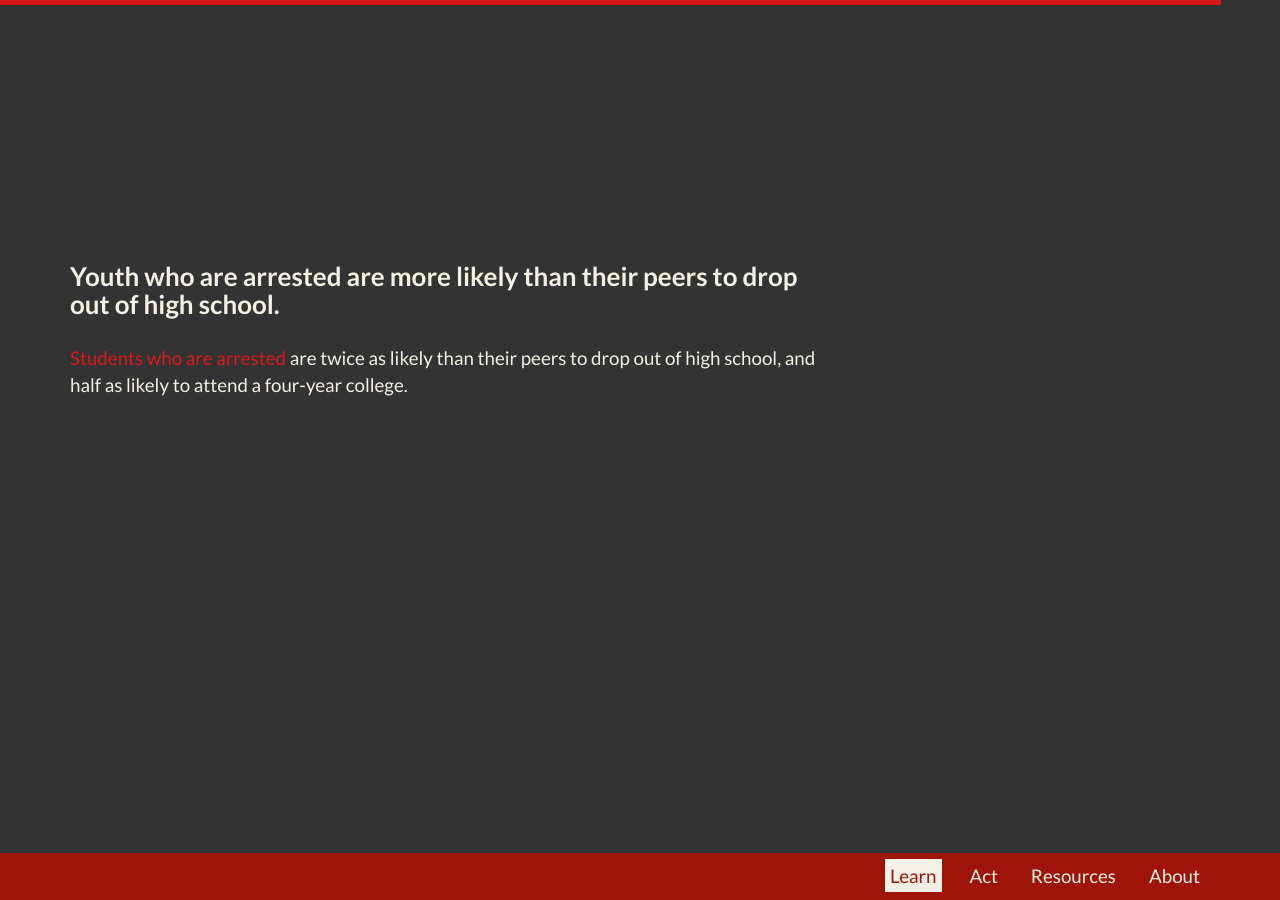
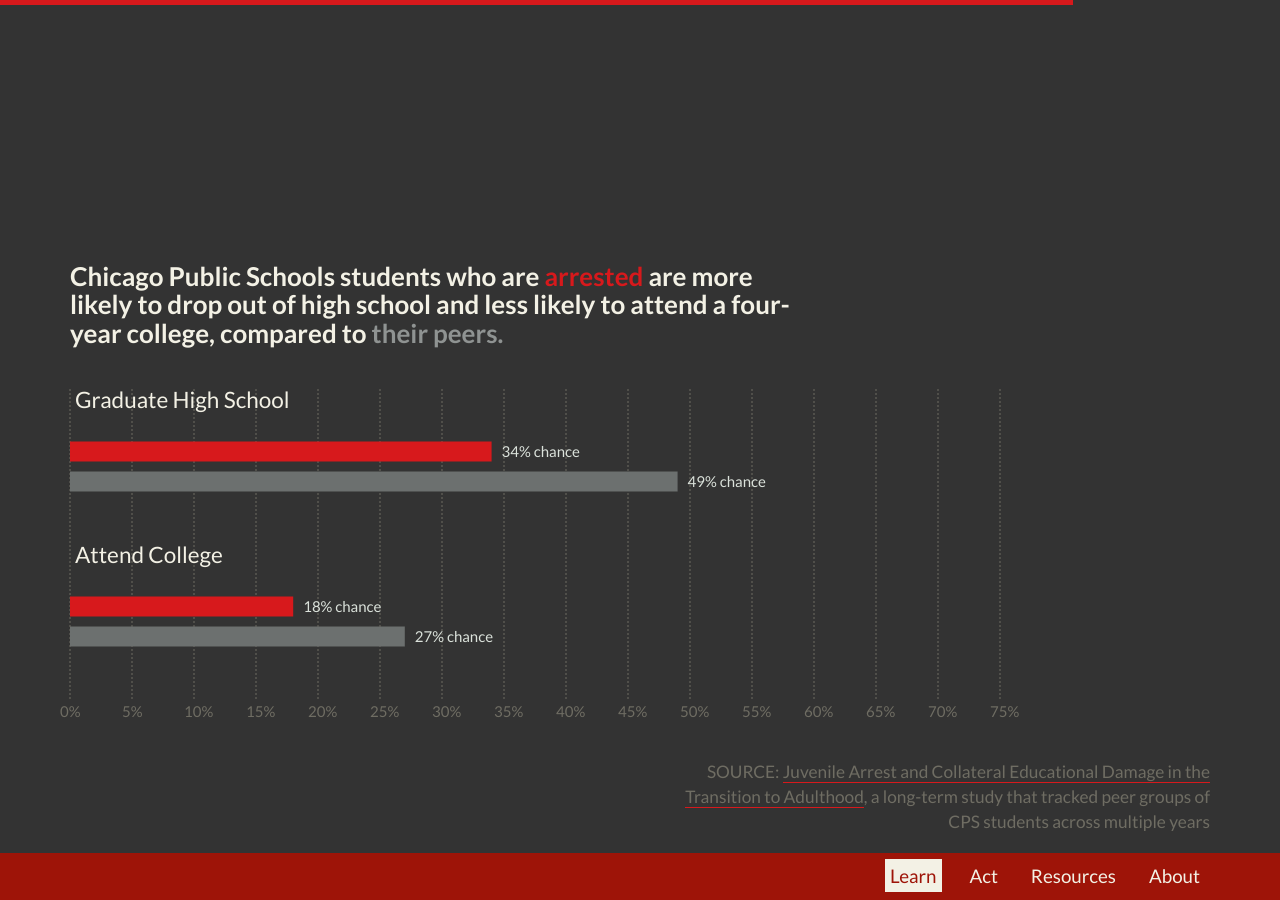
Before and after one commit to datamade/justice-divided, a Jekyll site: the page built from index.html, in a window 1280 px wide and 900 px high, scrolled down 6843 px. Built offline with Jekyll 4.4.1, drawn with Linux system fonts in a browser that asks for light colours; some of the changed text lies outside the part shown.

Commit message:
reorg + new chart

```diff
--- a/css/custom.css
+++ b/css/custom.css
@@ -44,6 +44,7 @@ small {
 }
 
 #nav-links > a {
+  border-bottom: unset;
   margin-right: 20px;
   padding: 5px;
   color: #f3f1e5;
@@ -55,12 +56,19 @@ small {
   color: #9e1408;
 }
 
-a, a:hover, a:focus,
-a:active, a:visited,
-.btn-link, .btn-link:hover,
-.btn-link:focus, .btn-link:active,
-.btn-link:visited {
-  color: #355980;
+#nav-links > a:hover {
+  text-decoration: underline;
+}
+
+a, a:active, a:focus, a:visited {
+  color: inherit;
+  border-bottom: 1px solid #d7191c;
+}
+
+a:hover {
+  color: inherit;
+  text-decoration: none;
+  border-bottom: 1px solid #f3f1e5;
 }
 
 img {
@@ -117,6 +125,10 @@ div.title {
   min-height: 110vh;
 }
 
+.text-only {
+  padding-top: 20vh;
+}
+
 /* PROGRESS BAR */
 
 progress {
--- a/css/custom.viz.css
+++ b/css/custom.viz.css
@@ -1,4 +1,8 @@
 /* GRID VISUALIZATION */
+
+.col-md-6 {
+  margin-bottom: 5vh;
+}
 
 .grid[id^="base"] {
   line-height: .65vw;
@@ -16,9 +20,6 @@
 }
 
 @media (max-width: 992px) {
-  .col-md-6 {
-    margin-bottom: 5vh;
-  }
 
   .grid[id^="base"] {
     line-height: 1.25vw;
@@ -56,7 +57,7 @@ g.ct-series:last-of-type > line.ct-bar {
 .ct-label.ct-vertical {
   color: inherit;
   font-size: 1.5em;
-  width: 200px!important;
+  width: 25vw!important;
   margin-left: 45px;
   text-anchor: start!important;
   text-align: left!important;
--- a/index.html
+++ b/index.html
@@ -19,9 +19,9 @@ custom_js:
 
                 <p>This disparity is called <strong>disproportionate minority contact</strong>. It has been recognized for decades as a deep-rooted problem of the juvenile justice system.</p>
 
-                <p>Researchers say the divide stems from bias in police and courts. It matters because contact with the justice system puts youth at a persistent disadvantage.</p>
+                <p>Researchers say the divide stems from bias in police and courts. It matters because contact with the justice system puts youth at a persistent disadvantage, affecting their ability to get an education, find housing, and go to work.</p>
 
-                <p>It's <strong>#NotJusticeWhen</strong> the system unduly harms one group over another.</p>
+                <p>It's <strong>#NotJusticeWhen</strong> the system harms one group significantly more than another.</p>
             </div>
         </div>
     </div>
@@ -66,6 +66,11 @@ custom_js:
                 </div>
             </div>
         </div>
+        <div class="row">
+            <div class="col-md-6 text-right pull-right">
+                <small>SOURCE: <a href="http://www.monitoringthefuture.org//pubs/monographs/mtf-overview2016.pdf" target="_blank">Monitoring the Future</a>, a survey of youth views on drug use conducted annually by the University of Michigan</small>
+            </div>
+        </div>
     </div>
     <div class="section">
         <div class="row">
@@ -87,12 +92,17 @@ custom_js:
                 </div>
             </div>
         </div>
+        <div class="row">
+            <div class="col-md-6 text-right pull-right">
+                <small>SOURCE: <a href="#" target="_blank">Chicago Police Department juvenile arrest data</a><br /> organized by charge and race</small>
+            </div>
+        </div>
     </div>
     <div class="section">
         <div class="row">
             <div class="col-md-8">
                 <h3>
-                    Black and white youth account for similar proportions of the Chicago's juvenile population. Yet three times as many black youth are arrested for minor marijuana offenses.
+                    Black and white youth account for similar proportions of the Chicago's juvenile population. Yet <span class="highlight">three times as many</span> black youth are arrested for minor marijuana offenses.
                 </h3>
             </div>
         </div>
@@ -106,7 +116,7 @@ custom_js:
         <div class="row">
             <div class="col-md-8">
                 <h3>
-                    Overall, black youth account for 26 times as many juvenile arrests as white youth.
+                    When we widen the pool to all juvenile arrests in Chicago, black youth are arrested more than white youth <span class="highlight">by a factor of 26.</span>
                 </h3>
             </div>
         </div>
@@ -116,11 +126,35 @@ custom_js:
             </div>
         </div>
     </div>
+    <div class="section text-only">
+        <div class="row">
+            <div class="col-md-8">
+                <h3>An arrest alone can have lifelong consequences.</h3>
+            </div>
+        </div>
+    </div>
+    <div class="section">
+        <div class="row">
+            <div class="col-md-8">
+                <h3>Chicago Public Schools students who are <span class="red">arrested</span> are more likely to drop out of high school and less likely to attend a four-year college, compared to <span class="gray">their peers.</span></h3>
+            </div>
+        </div>
+        <div class="row">
+            <div class="col-md-10">
+                <div class="ct-chart" id="education_disparity"></div>
+            </div>
+        </div><br />
+        <div class="row">
+            <div class="col-md-6 text-right pull-right">
+                <small>SOURCE: <a href="#" target="_blank">Juvenile Arrest and Collateral Educational Damage in the Transition to Adulthood</a>, a long-term study that tracked peer groups of CPS students across multiple years</small>
+            </div>
+        </div>
+    </div>
     <div class="section">
         <div class="row">
             <div class="col-md-8">
                 <h3>
-                    As a consequence, they represent a wide majority at every subsequent stage of the justice system.
+                    Once arrested, youth of color are more likely to go deeper into the system. As a consequence, youth of color account for a wide majority at each subsequent stage of the system.
                 </h3>
             </div>
         </div>
@@ -130,41 +164,4 @@ custom_js:
             </div>
         </div>
     </div>
-    <div class="section">
-        <div class="row">
-            <div class="col-md-8">
-                <h3>
-                    Youth who are arrested are more likely than their peers to drop out of high school.
-                </h3>
-
-                <p><span class="red">Students who are arrested</span> are twice as likely than their peers to drop out of high school, and half as likely to attend a four-year college.</p>
-
-                <br />
-            </div>
-        </div>
-        <div class="row">
-            <div class="col-md-10">
-                <div class="ct-chart" id="education_disparity"></div>
-            </div>
-        </div>
-    </div>
 </div>
-
-<!-- lead viz methodology -->
-<div class="modal fade" id="methodology" tabindex="-1" role="dialog" aria-labelledby="methodologylabel">
-  <div class="modal-dialog" role="document">
-    <div class="modal-content">
-      <div class="modal-header">
-        <h4 class="modal-title" id="methodologylabel">Methodology</h4>
-      </div>
-      <div class="modal-body">
-        <p>Nullam id dolor id nibh ultricies vehicula ut id elit. Cras mattis consectetur purus sit amet fermentum. Donec id elit non mi porta gravida at eget metus. Sed posuere consectetur est at lobortis. Maecenas sed diam eget risus varius blandit sit amet non magna. Donec sed odio dui.</p>
-
-        <p>Aenean lacinia bibendum nulla sed consectetur. Cras mattis consectetur purus sit amet fermentum. Vestibulum id ligula porta felis euismod semper. Praesent commodo cursus magna, vel scelerisque nisl consectetur et. Donec id elit non mi porta gravida at eget metus. Sed posuere consectetur est at lobortis. Nullam quis risus eget urna mollis ornare vel eu leo.</p>
-      </div>
-      <div class="modal-footer">
-        <button type="button" class="btn btn-primary" data-dismiss="modal">Close</button>
-      </div>
-    </div>
-  </div>
-</div>
--- a/js/charts.js
+++ b/js/charts.js
@@ -81,10 +81,33 @@ var systemDisparityChart = new Chartist.Bar('#system_disparity', {
   }
 });
 
-var charts = [marijuanaArrestsChart, allArrestsChart, systemDisparityChart];
+var educationChart = new Chartist.Bar('#education_disparity', {
+  labels: [
+    'Attend College',
+    'Graduate High School'
+  ],
+  series: [
+    [27, 49],
+    [18, 34]
+  ]
+}, {
+  high: 75,
+  width: '100%',
+  height: '40vh',
+  horizontalBars: true,
+  seriesBarDistance: 30,
+  axisY: {
+    showGrid: false,
+  },
+  axisX: {
+    labelInterpolationFnc: generateLabels
+  }
+});
 
-// add labels
-charts.forEach(function(chart) {
+
+// label bars
+
+function makeRaceLabels(chart) {
   chart.on('draw', function(data) {
     if ( data.type === 'bar' ) {
       labels = ['white', 'Hispanic', 'black'];
@@ -103,4 +126,26 @@ charts.forEach(function(chart) {
       );
     }
   });
+}
+
+var raceCharts = [marijuanaArrestsChart, allArrestsChart, systemDisparityChart];
+
+raceCharts.forEach(function(chart) {
+  makeRaceLabels(chart);
 })
+
+function makeChanceLabels(chart) {
+  chart.on('draw', function(data) {
+    if ( data.type === 'bar' ) {
+      baseClass = 'ct-bar-label';
+      data.group.elem('text', {
+        x: data.x2 + 10,
+        y: data.y1 + 5,
+      }, baseClass).text(
+        data.value.x + '% chance'
+      );
+    }
+  });
+}
+
+makeChanceLabels(educationChart);
```
Also changed, not shown: other parts of index.html (+1 -1 lines).
